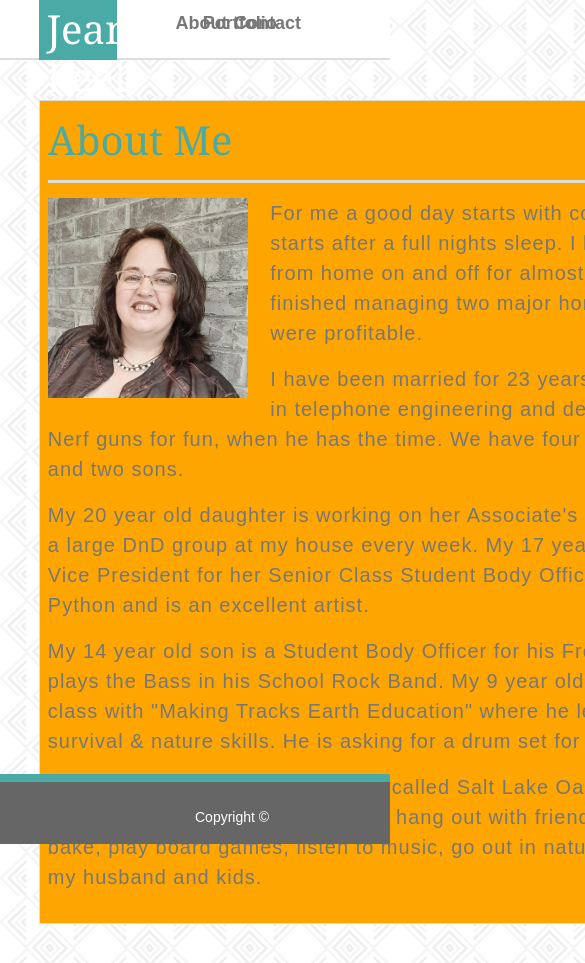
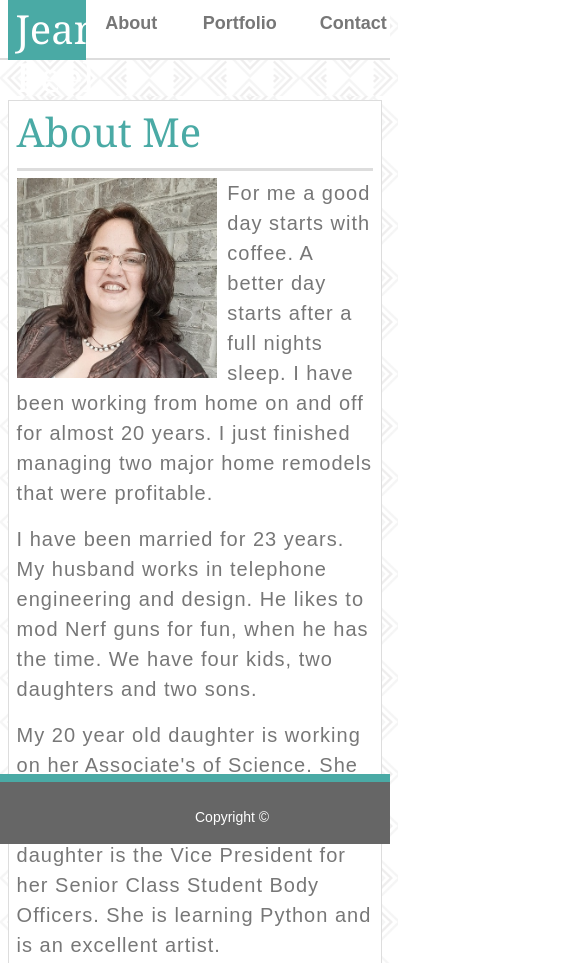
Before and after one commit to JeanPeel/Responsive-Portfolio, a plain HTML site: page index.html in a window 390 px wide. Shown: the top 963 px of the page, 585 px wide, since content can reach past the window. Drawn offline with nearby package versions, Linux system fonts and the light colour scheme.

Commit message:
finalized media queries layout

```diff
--- a/assets/css/style.css
+++ b/assets/css/style.css
@@ -239,38 +239,60 @@
 
 
 
-  @media only screen and (max-width: 960px) {
-    body {
-      background-color: orange
-    }
+  @media only screen and (max-width: 960px) and (min-width: 640px) {
 
     #menu {
       left: 10%;
-    }
-
-    #jp-header {
 
     }
 
+    #about {
+      left: 25%;
+    }
+
+
+    #portfolio {
+      left: 45%;
+    }
+
+    #contact {
+      left: 75%;
+    }
+
       #main-section {
-        background-color: orange;
-        width: 768px;
+
+        width: 80%;
         margin-left: 10%;
-        padding-left: 2%;
-        padding-right: 2%;
-        position: relative;
 
       }
 
-    }
+
   }
 
-  @media only screen and (max-width: 640px) {
-    body {
-      background-color: red
+  @media only screen and (max-width: 639px) {
+
+
+    #menu {
+      left: 2%;
     }
 
-    #main-section {
-      background-color: red
+    #about {
+      left: 25%;
     }
-  }
+
+
+    #portfolio {
+      left: 50%;
+    }
+
+    #contact {
+      left: 80%;
+    }
+
+      #main-section {
+
+        width: 96%;
+        margin-left: 2%;
+      }
+
+    }
```
